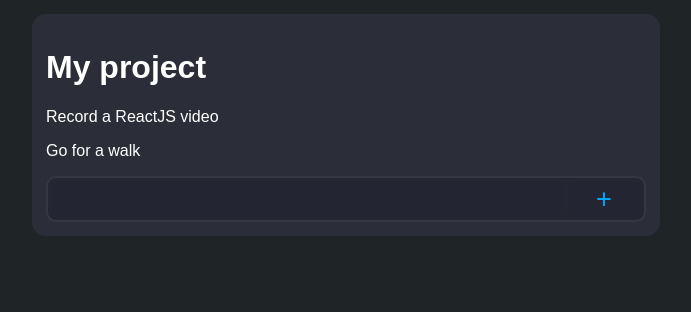
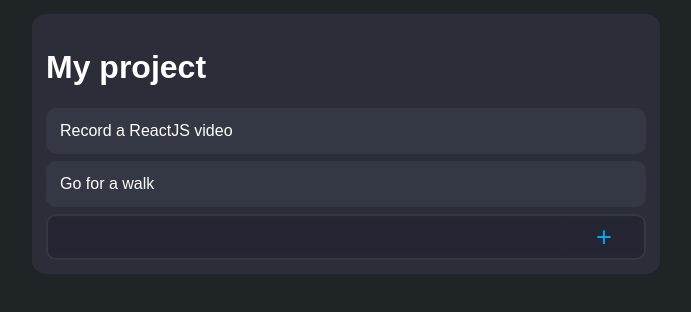
Before and after one commit to KonradGmur/Test-todo-app, a React (Create React App) app: page / in a window 1280 px wide. Shown: the top 312 px of the page, without its empty margins (294-985 px from the left). Built offline with nearby package versions, Linux system fonts and the light colour scheme.

Commit message:
Adding styled to ToDoItem

```diff
--- a/src/components/ToDoItem/index.js
+++ b/src/components/ToDoItem/index.js
@@ -1,4 +1,14 @@
 import React, { Component } from "react";
+import styled from "styled-components";
+
+const Item = styled.div`
+  background: #343744;
+  border-radius: 10px;
+  padding: 14px;
+  margin-bottom: 7px;
+  color: ${(props) => (props.done ? "#1fd84d" : "auto")};
+  text-decoration: ${(props) => (props.done ? "line-through" : "auto")};
+`;
 
 class ToDoItem extends Component {
   static defaultProps = {
@@ -15,12 +25,9 @@ class ToDoItem extends Component {
   render() {
     const { text } = this.props;
     return (
-      <div
-        onClick={this.toggleDone}
-        className={this.state.done ? "doneTodo" : ""}
-      >
-        <p>{text}</p>
-      </div>
+      <Item onClick={this.toggleDone} done={this.state.done}>
+        {text}
+      </Item>
     );
   }
 }
```
